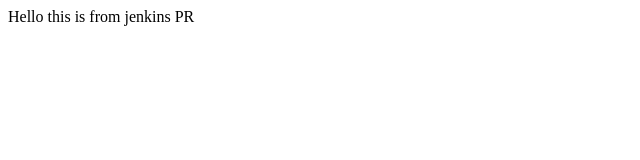
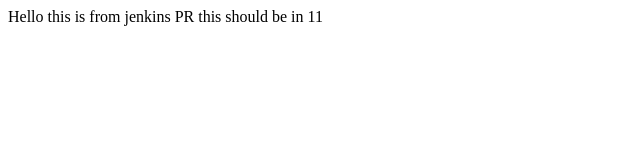
Before and after one commit to karelhala/jenkins-test, a website: page index.html in a window 1280 px wide. Shown: the whole page, without its empty margins (0-640 px from the left). Drawn offline with Linux system fonts and the light colour scheme.

Commit message:
change index

```diff
--- a/index.html
+++ b/index.html
@@ -6,7 +6,7 @@
     <title>I am in gh pages!</title>
 </head>
 <body>
-    Hello this is from jenkins PR
+    Hello this is from jenkins PR this should be in 11
     <script src="index.js"></script>
     <!-- vendor javascripts -->
 </body>
```
